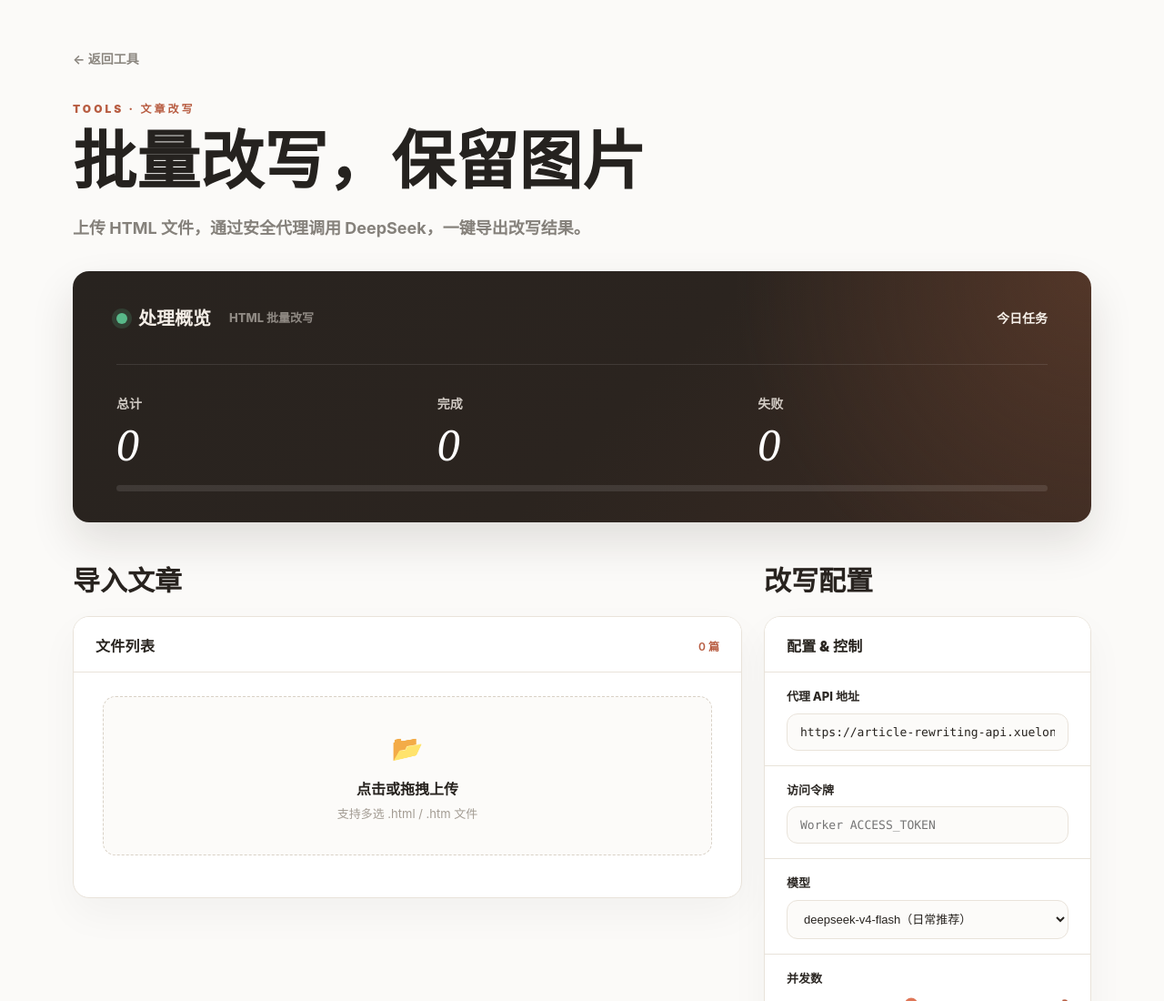
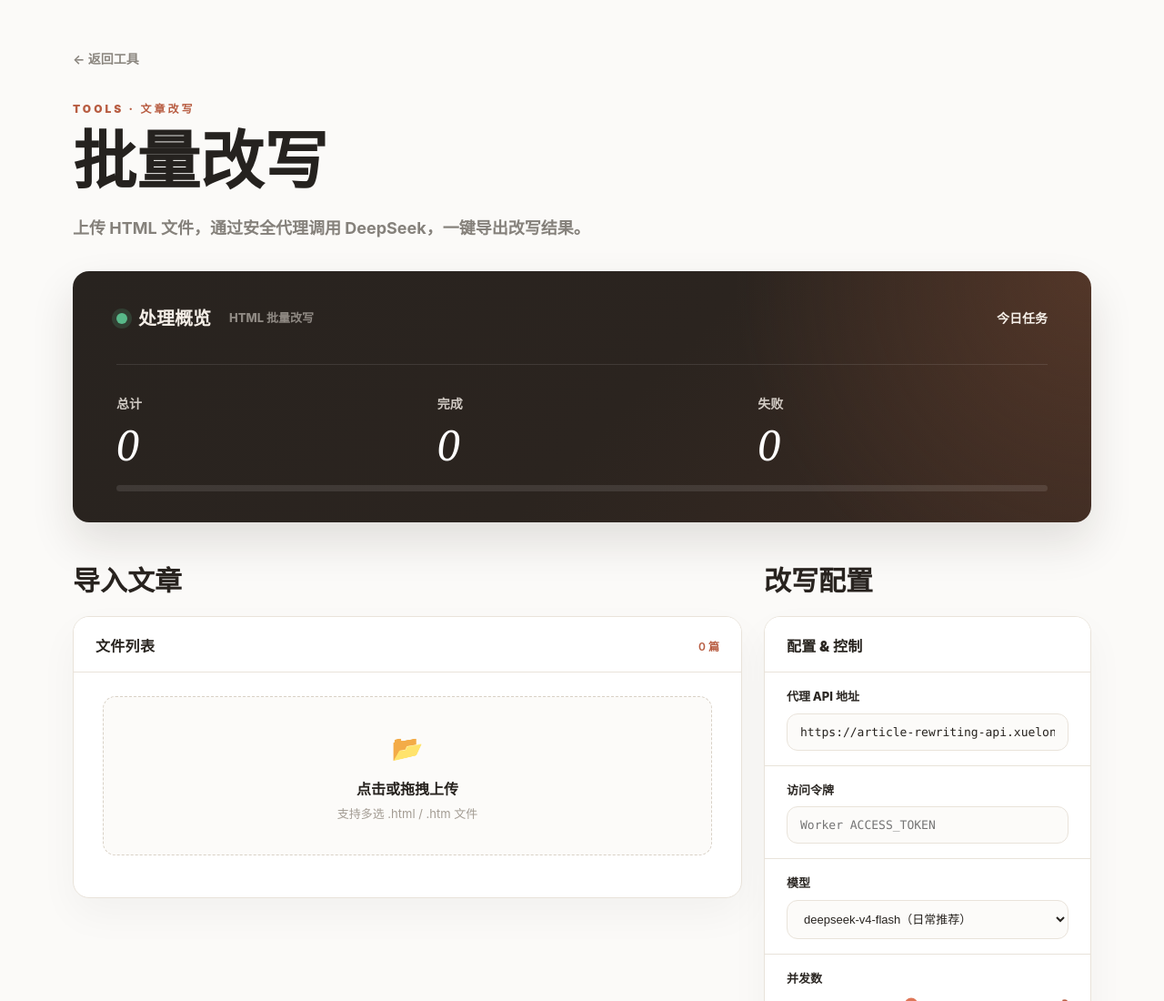
Before and after one commit to Leandro162/article-rewriting, a plain HTML site: page index.html in a window 1280 px wide. Shown: the top 1100 px of the page at 91% size. Drawn offline with nearby package versions, Linux system fonts and the light colour scheme.

Commit message:
Update hero title

```diff
--- a/index.html
+++ b/index.html
@@ -427,7 +427,7 @@
   <div class="back-link">← 返回工具</div>
   <div class="eyebrow">TOOLS · 文章改写</div>
   <section class="hero">
-    <h1>批量改写，保留图片</h1>
+    <h1>批量改写</h1>
     <p>上传 HTML 文件，通过安全代理调用 DeepSeek，一键导出改写结果。</p>
   </section>
 
```
